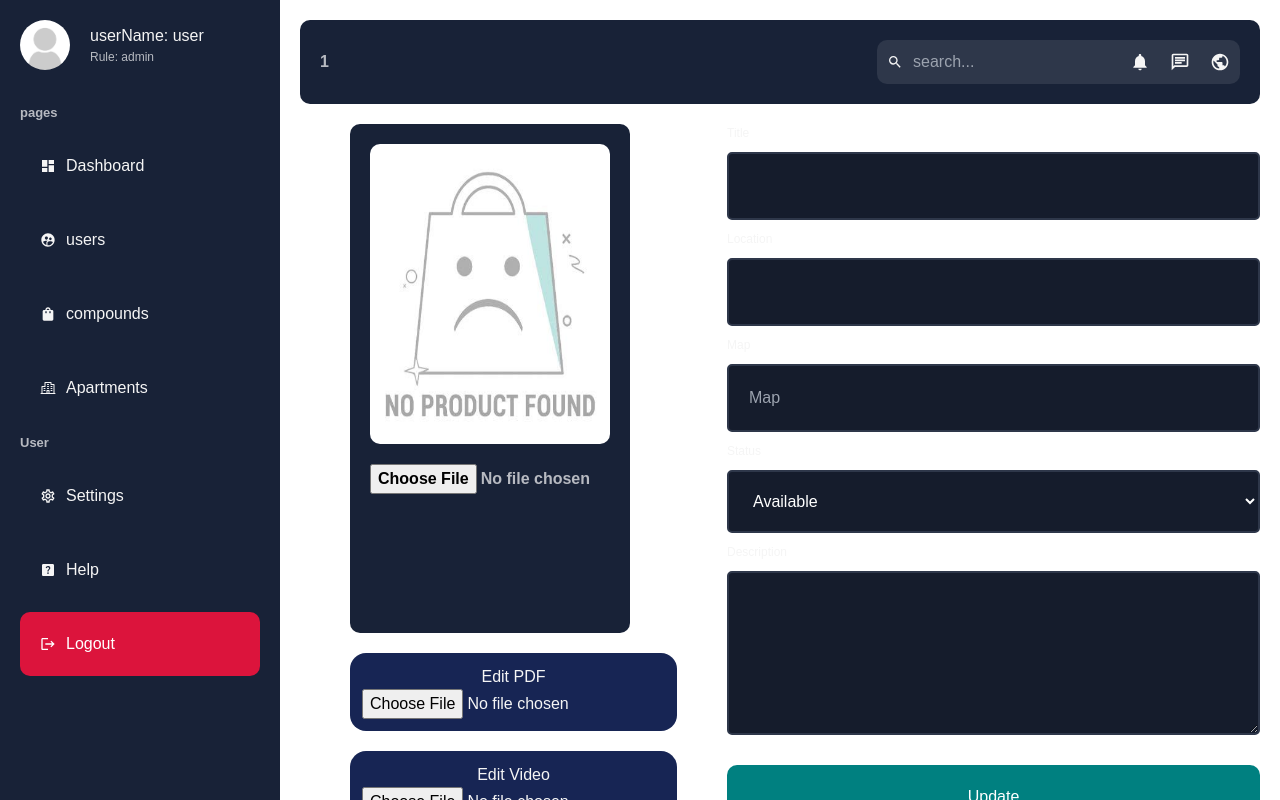
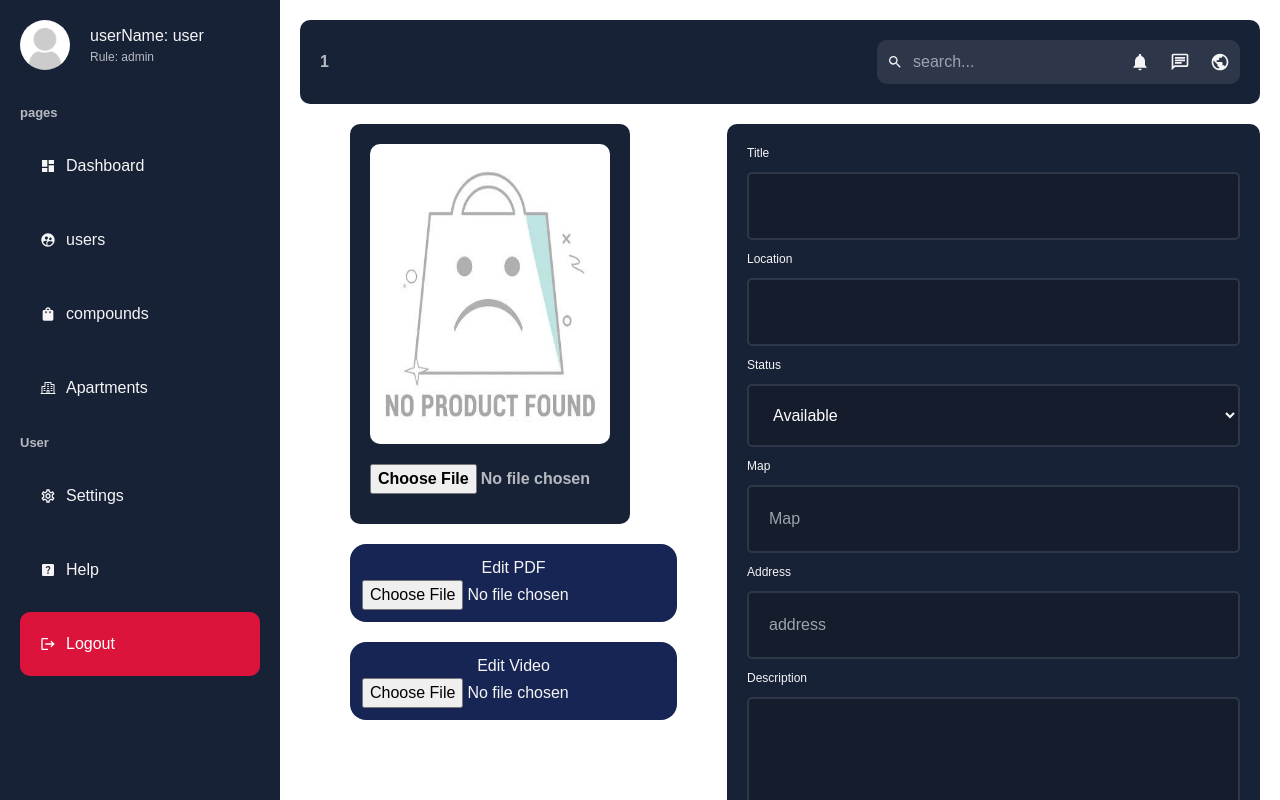
Before and after one commit to yo955/kinOasis, a Next.js app: page /dashpoard/products/1 in a window 1280 px wide. Shown: the top 800 px of the page. Built offline with nearby package versions, Linux system fonts and the light colour scheme; no server answers; sample sign-in values are in the browser's storage.

Commit message:
fix some issues

```diff
--- a/app/dashpoard/products/[id]/page.jsx
+++ b/app/dashpoard/products/[id]/page.jsx
@@ -33,7 +33,7 @@ const SingleProductPage = () => {
       .then((res) => {
         const productData = res.data;
         // const extractedMapSrc = extractSrc(productData.map);
-        setProduct({ ...productData});
+        setProduct({ ...productData });
       })
       .catch((error) => {
         console.error("Error fetching data:", error);
@@ -63,10 +63,13 @@ const SingleProductPage = () => {
   const handleChange = (e) => {
     const { name, value } = e.target;
     if (name === "map") {
-      String(value).startsWith("https")?setProduct({ ...product, map: value }):
-      setProduct({ ...product, map: value?.split(/src="/)[1]?.split('"')[0] });
+      String(value).startsWith("https")
+        ? setProduct({ ...product, map: value })
+        : setProduct({
+            ...product,
+            map: value?.split(/src="/)[1]?.split('"')[0],
+          });
     } else {
-
       setProduct((prevProduct) => ({
         ...prevProduct,
         [name.toLowerCase()]: value,
@@ -74,18 +77,23 @@ const SingleProductPage = () => {
     }
     console.log(product);
   };
-  console.log(product.map)
+  console.log(product.map);
   const handleSubmit = async (e) => {
     e.preventDefault();
     const jwt = localStorage.getItem("jwt");
     if (!jwt) {
-      toast.warn("Please log in to update the product.", { position: "bottom-right" });
+      toast.warn("Please log in to update the product.", {
+        position: "bottom-right",
+      });
       return;
     }
 
     const formData = new FormData();
     Object.entries(product).forEach(([key, value]) => {
-      if ((key === "mainImage" || key === "video" || key === "pdf") && value instanceof File) {
+      if (
+        (key === "mainImage" || key === "video" || key === "pdf") &&
+        value instanceof File
+      ) {
         formData.append(key, value);
       } else {
         formData.append(key, value);
@@ -93,14 +101,20 @@ const SingleProductPage = () => {
     });
 
     try {
-      await axios.patch(`https://kinoasis.online/compound/update/${product._id}`, formData, {
+      await axios.patch(
+        `https://kinoasis.online/compound/update/${product._id}`,
+        formData,
+        {
           withCredentials: true,
           headers: {
             Authorization: `Bearer ${jwt}`,
             "Content-Type": "multipart/form-data",
           },
+        }
+      );
+      toast.success("Compound updated successfully!", {
+        position: "bottom-right",
       });
-      toast.success("Compound updated successfully!", { position: "bottom-right" });
     } catch (error) {
       console.error("Error updating compound:", error);
       toast.error("Failed to update compound.", { position: "bottom-right" });
@@ -112,7 +126,6 @@ const SingleProductPage = () => {
   return (
     <div className={styles.container}>
       <ToastContainer />
-
 
       {/* PDF Upload */}
       <div className="flex flex-col">
@@ -146,7 +159,8 @@ const SingleProductPage = () => {
             type="file"
             accept="application/pdf"
             onChange={(e) => {
-            if (e.target.files?.[0]) setProduct((prev) => ({ ...prev, pdf: e.target.files[0] }));
+              if (e.target.files?.[0])
+                setProduct((prev) => ({ ...prev, pdf: e.target.files[0] }));
             }}
           />
         </div>
@@ -157,40 +171,54 @@ const SingleProductPage = () => {
           {product.video && (
             <div className="flex flex-col">
               <video width="300" controls>
-            <source src={`https://kinoasis.online/${product.video}`} type="video/mp4" />
+                <source
+                  src={`https://kinoasis.online/${product.video}`}
+                  type="video/mp4"
+                />
               </video>
-          <button className="bg-red-500 rounded-lg w-[200px] flex mx-auto text-center justify-center p-3 my-3" onClick={()=>{
-            setProduct((prev)=>({
+              <button
+                className="bg-red-500 rounded-lg w-[200px] flex mx-auto text-center justify-center p-3 my-3"
+                onClick={() => {
+                  setProduct((prev) => ({
                     ...prev,
-              video:""
-            }))
-
-          }}>delete</button>
+                    video: "",
+                  }));
+                }}
+              >
+                delete
+              </button>
             </div>
-
           )}
           <input
             type="file"
             accept="video/*"
             onChange={(e) => {
-            if (e.target.files?.[0]) setProduct((prev) => ({ ...prev, video: e.target.files[0] }));
+              if (e.target.files?.[0])
+                setProduct((prev) => ({ ...prev, video: e.target.files[0] }));
             }}
           />
         </div>
       </div>
 
-      <form onSubmit={handleSubmit} style={{flex:1}} className={styles.form } >
+      <div className={styles.formContainer}>
+        <form
+          onSubmit={handleSubmit}
+          style={{ flex: 1 }}
+          className={styles.form}
+        >
           <label>Title</label>
-        <input type="text" name="title" value={product.title} onChange={handleChange} />
+          <input
+            type="text"
+            name="title"
+            value={product.title}
+            onChange={handleChange}
+          />
 
           <label>Location</label>
-        <input type="text" name="location" value={product.location} onChange={handleChange} />
-        <label>Map</label>
           <input
             type="text"
-            name="map"
-            placeholder="Map"
-            value={product.map || ""}
+            name="location"
+            value={product.location}
             onChange={handleChange}
           />
           <label>Status</label>
@@ -200,10 +228,40 @@ const SingleProductPage = () => {
             <option value="soon">Soon</option>
             <option value="sold">Sold</option>
           </select>
+
+          <label>Map</label>
+          <input
+            type="text"
+            name="map"
+            placeholder="Map"
+            value={product.map || ""}
+            onChange={handleChange}
+          />
+
+          <label>Address</label>
+          <input
+            type="text"
+            name="address"
+            placeholder="address"
+            value={product.address || ""}
+            onChange={handleChange}
+          />
+
           <label>Description</label>
-        <textarea name="description" value={product.description} onChange={handleChange} rows={5}></textarea>
-        <button type="submit">{isLoading ? <TbLoader2 className="animate-spin" /> : "Update"}</button>
+          <textarea
+            name="description"
+            value={product.description}
+            onChange={handleChange}
+            rows={5}
+          ></textarea>
+          <button type="submit">
+            {isLoading ? <TbLoader2 className="animate-spin" /> : "Update"}
+          </button>
         </form>
+        <Link prefetch={true} href={`/dashpoard/products/${id}/apartment`}>
+          <button className={styles.AddApartmentBtn}>Add an apartment</button>
+        </Link>
+      </div>
     </div>
   );
 };
--- a/app/ui/dashpoard/products/singleproduct/singleproduct.module.css
+++ b/app/ui/dashpoard/products/singleproduct/singleproduct.module.css
@@ -10,7 +10,7 @@
   font-weight: bold;
   padding: 20px;
   border-radius: 10px;
-  height: max-content;
+  max-height: 400px;
   width: 280px;
 }
 .imgContainer {
```
Lines whose indentation alone changed are shown as unchanged.
